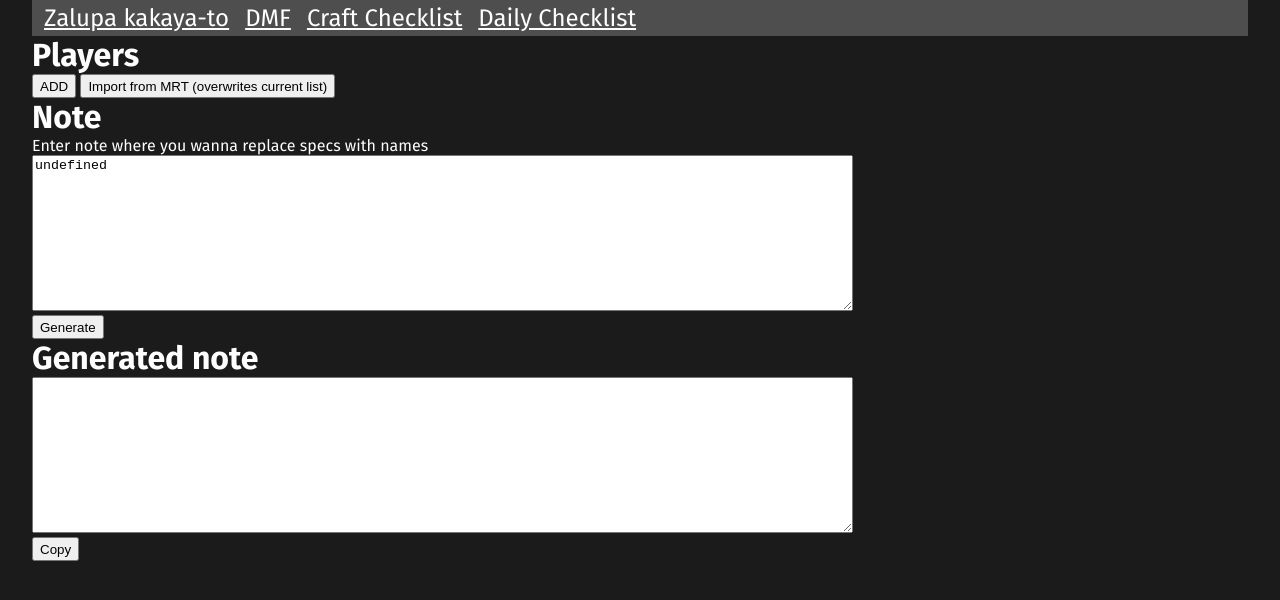
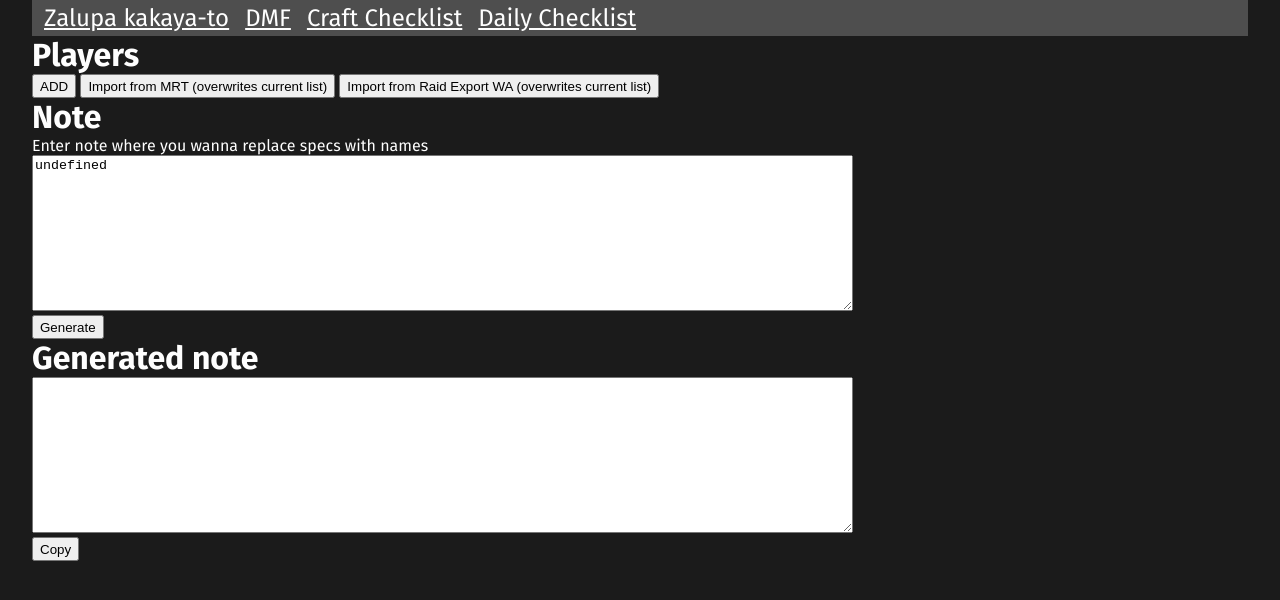
Before and after one commit to ndntmndntm/ndntmndntm.github.io, a Jekyll site: the page built from mrt.html, in a window 1280 px wide. Shown: the top 600 px of the page. Built offline with Jekyll 4.4.1, drawn with Linux system fonts in a browser that asks for light colours; a script that is not in the unit is left out; some of the changed lines change nothing that is shown.

Commit message:
wa export

```diff
--- a/js/mrt.js
+++ b/js/mrt.js
@@ -29,7 +29,7 @@ function getCookie(cname) {
 }
 
 function importMRT() {
-    let mrt_string = prompt("Enter exported MRT stirng (don't use MRT export string)");
+    let mrt_string = prompt("Enter exported MRT roster (don't use MRT export string)");
     console.log(mrt_string);
     let mrt_groups = mrt_string.replaceAll("\n", " ").replaceAll("\t", " ").replaceAll("  ", " ").trim().split(" ");
     let count = 0;
@@ -43,6 +43,28 @@ function importMRT() {
     }
     updatePage();
 }
+
+function importWA() {
+    let wa_string = prompt("Enter exported WA roster").trim();
+    console.log(wa_string);
+    if (wa_string[0] != "!") {
+        alert("Error?");
+        return;
+    }
+    wa_string = wa_string.substring(1).trim();
+    let wa_groups = wa_string.replaceAll("\n", " ").replaceAll("\t", " ").replaceAll("  ", " ").trim().split(" ");
+    let count = 0;
+    for (g of wa_groups) {
+        if (g) {
+            let [spec, name] = g.split("=");
+            mrt_states["players"][count++] = {
+                "name": name,
+                "spec": spec
+            }
+        }
+    }
+}
+
 
 function updatePage() {
     names_list.innerHTML = "";
--- a/mrt.html
+++ b/mrt.html
@@ -14,6 +14,9 @@ title: "MRT note name replacer"
     <button onclick="importMRT()">
         Import from MRT (overwrites current list)
     </button>
+    <button onclick="importWA()">
+        Import from Raid Export WA (overwrites current list)
+    </button>
 </div>
 <div>
     <h1>Note</h1>
```
